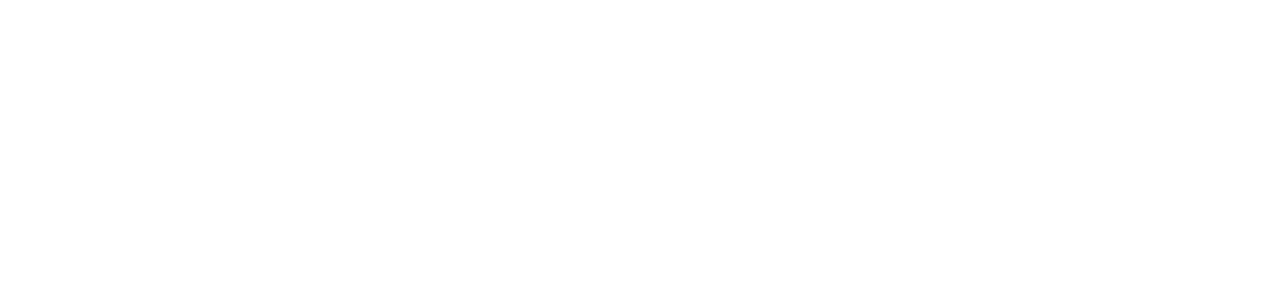
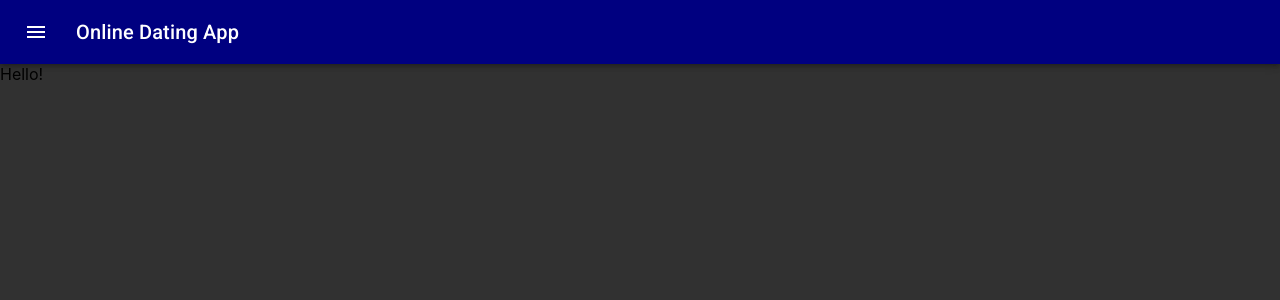
Before and after one commit to Yuta-K19418/recursion-online-dating-app, a React (Create React App) app: page / in a window 1280 px wide. Shown: the top 300 px of the page. Built offline with nearby package versions, Linux system fonts and the light colour scheme.

Commit message:
created base

```diff
--- /dev/null
+++ b/src/components/app.tsx
@@ -0,0 +1,17 @@
+import React from "react";
+import { Route, Routes } from "react-router-dom";
+import Home from "../pages/home";
+import AppBar from "./appBar";
+
+const App = () => {
+  return (
+    <React.Fragment>
+      <AppBar />
+      <Routes>
+        <Route path="/" element={<Home />} />
+      </Routes>
+    </React.Fragment>
+  );
+};
+
+export default App;
--- /dev/null
+++ b/src/components/appBar.tsx
@@ -0,0 +1,22 @@
+import { Box, IconButton, Toolbar, Typography } from "@mui/material";
+import MenuIcon from "@mui/icons-material/Menu";
+import MuiAppBar from "@mui/material/AppBar";
+
+const AppBar = () => {
+  return (
+    <Box sx={{ flexGrow: 1 }}>
+      <MuiAppBar position="static" style={{ color: "#FFFFFF", backgroundColor: "#000080" }}>
+        <Toolbar>
+          <IconButton size="large" edge="start" color="inherit" aria-label="menu" sx={{ mr: 2 }}>
+            <MenuIcon />
+          </IconButton>
+          <Typography variant="h6" component="div" sx={{ flexGrow: 1 }}>
+            Online Dating App
+          </Typography>
+        </Toolbar>
+      </MuiAppBar>
+    </Box>
+  );
+};
+
+export default AppBar;
--- /dev/null
+++ b/src/index.css
@@ -0,0 +1,14 @@
+body {
+  margin: 0;
+  font-family: -apple-system, BlinkMacSystemFont, 'Segoe UI', 'Roboto', 'Oxygen',
+    'Ubuntu', 'Cantarell', 'Fira Sans', 'Droid Sans', 'Helvetica Neue',
+    sans-serif;
+  -webkit-font-smoothing: antialiased;
+  -moz-osx-font-smoothing: grayscale;
+  background-color: #313131;
+}
+
+code {
+  font-family: source-code-pro, Menlo, Monaco, Consolas, 'Courier New',
+    monospace;
+}
--- a/src/index.tsx
+++ b/src/index.tsx
@@ -1,9 +1,15 @@
 import React from "react";
 import ReactDOM from "react-dom";
 import reportWebVitals from "./reportWebVitals";
+import "./index.css";
+import { BrowserRouter } from "react-router-dom";
+import App from "./components/app";
 
 ReactDOM.render(
   <React.StrictMode>
+    <BrowserRouter>
+      <App />
+    </BrowserRouter>
   </React.StrictMode>,
   document.getElementById("root")
 );
--- /dev/null
+++ b/src/pages/home.tsx
@@ -0,0 +1,4 @@
+const Home = () => {
+  return <div>Hello!</div>;
+};
+export default Home;
```
